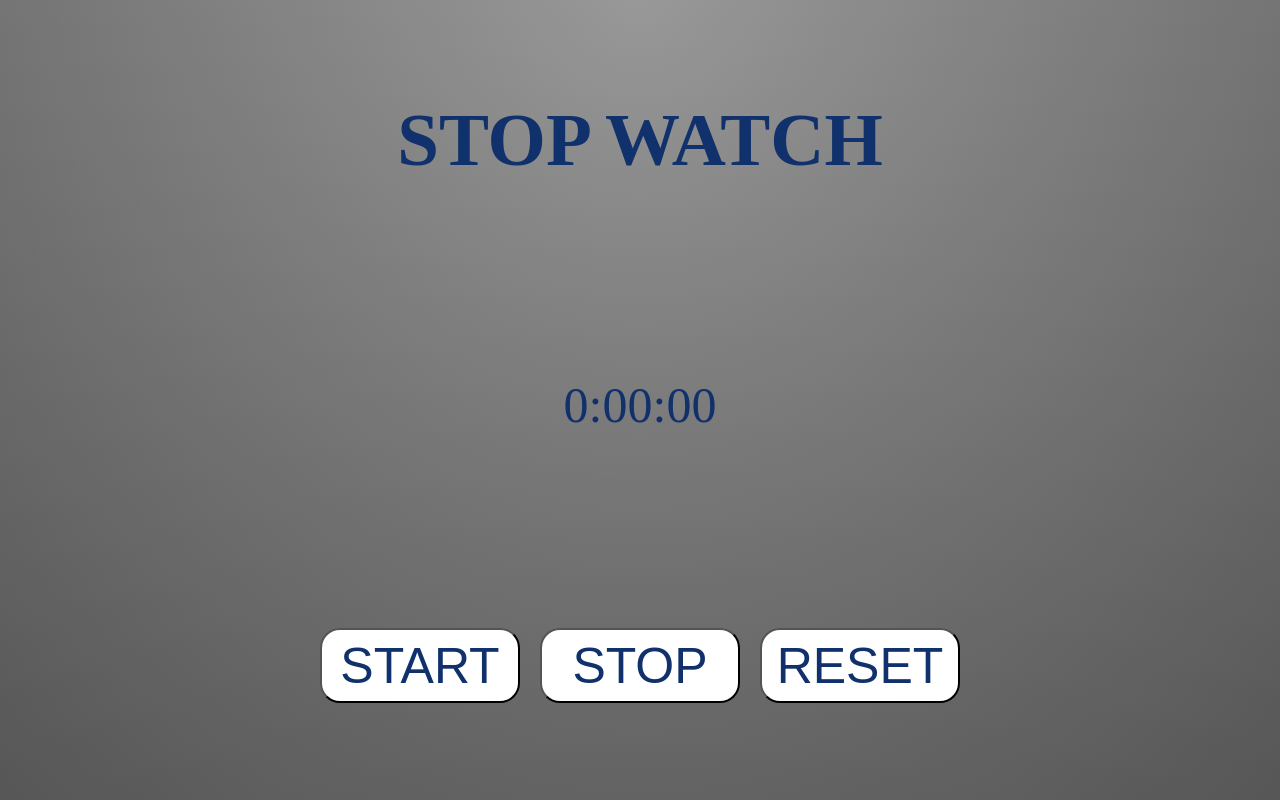
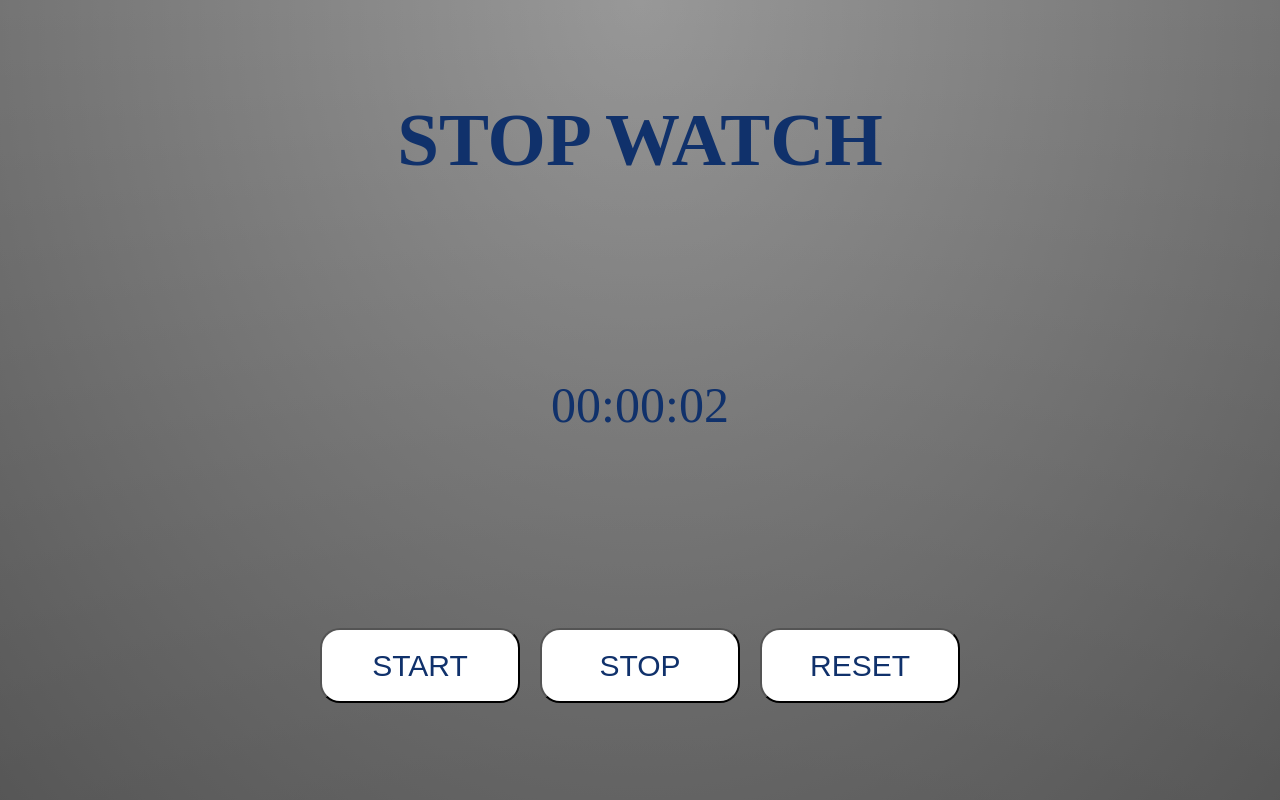
Before and after one commit to Amr-Ismail-95/Js-Stopwatch, a plain HTML site: page index.html in a window 1280 px wide. Both pictures are taken after a click on the button "START". Drawn offline with Linux system fonts and the light colour scheme.

Commit message:
count sec, min, hr

```diff
--- a/App.js
+++ b/App.js
@@ -0,0 +1,56 @@
+const startBtn = document.getElementById("startBtn")
+const stopBtn = document.getElementById("stopBtn")
+const resetBtn = document.getElementById("resetBtn")
+const time = document.getElementById("time")
+let seconds = 0;
+let int = null;
+
+
+startBtn.addEventListener("click", start)
+
+stopBtn.addEventListener("click",stop)
+
+resetBtn.addEventListener("click", reset)
+
+
+function timer(){
+    seconds++
+
+    currentSeconds = seconds%60;
+    currentHours = Math.floor(seconds / 3600);
+    currentMins =  Math.floor((seconds - (currentHours * 3600))/60);
+
+
+    if(currentSeconds<10){
+        currentSeconds = "0"+currentSeconds}
+    if(currentHours<10){
+        currentHours = "0"+currentHours}
+    if(currentMins<10){
+        currentMins = "0"+currentMins}
+    time.innerHTML = `${currentHours}:${currentMins}:${currentSeconds}`
+
+        // function concat(x){
+        //     if(x<10){x = `0+${x}`}
+        //     return x
+        // }
+
+        // concat(currentSeconds);
+        // concat(currentHours);
+        // concat(currentMins);
+}
+
+function start(){
+    if(int){
+        return
+    }
+    int = setInterval(timer,1000)
+}
+function stop(){
+clearInterval(int)
+    int = null;
+}
+function reset(){
+    stop();
+    seconds = 0
+    time.innerHTML = "00:00:00"
+}
--- a/Styles.css
+++ b/Styles.css
@@ -38,7 +38,7 @@
 .btn button{
     width: 20rem;
     height: 7.5rem;
-    font-size: 5rem;
+    font-size: 3rem;
     border-radius: 2rem;
     background-color: white;
     color: var(--colors-);
--- a/index.html
+++ b/index.html
@@ -14,18 +14,18 @@
 
     <h1 class="head">Stop watch</h1>
 
-    <div id="time" class="time">0:00:00</div>
+    <div id="time" class="time">00:00:00</div>
 
 
     <div class="buttons">
         <div class="btn">
-            <button id="start">Start</button>
+            <button id="startBtn">Start</button>
         </div>
         <div class="btn">
-            <button id="stop">Stop</button>
+            <button id="stopBtn">Stop</button>
         </div>
         <div class="btn">
-            <button id="reset">Reset</button>
+            <button id="resetBtn">Reset</button>
         </div>
     </div>
 </main>
```
